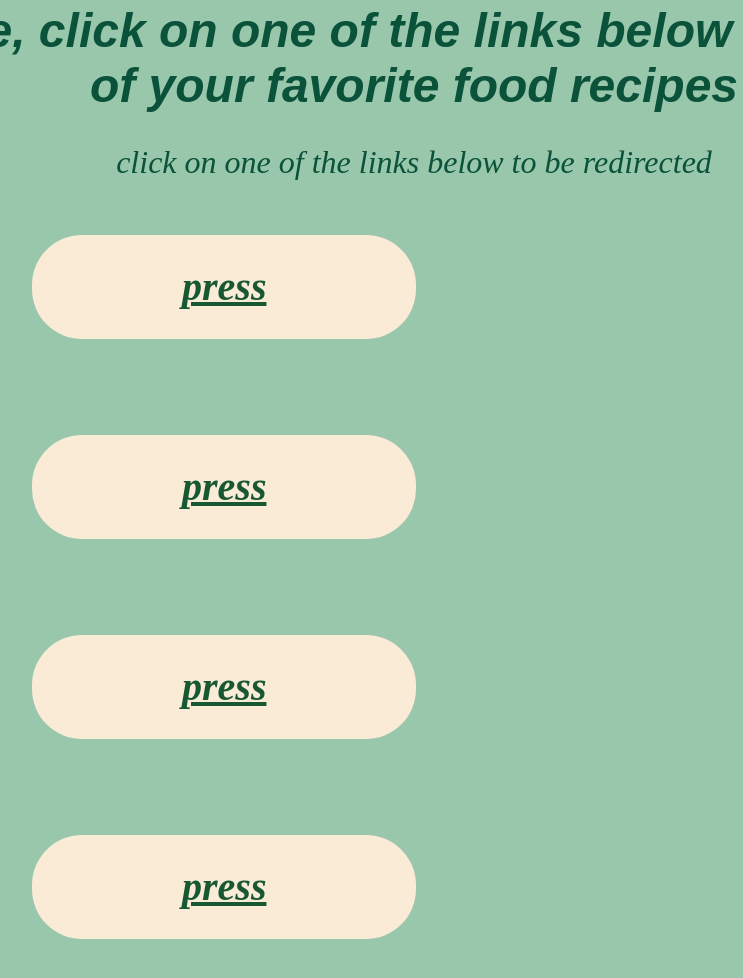
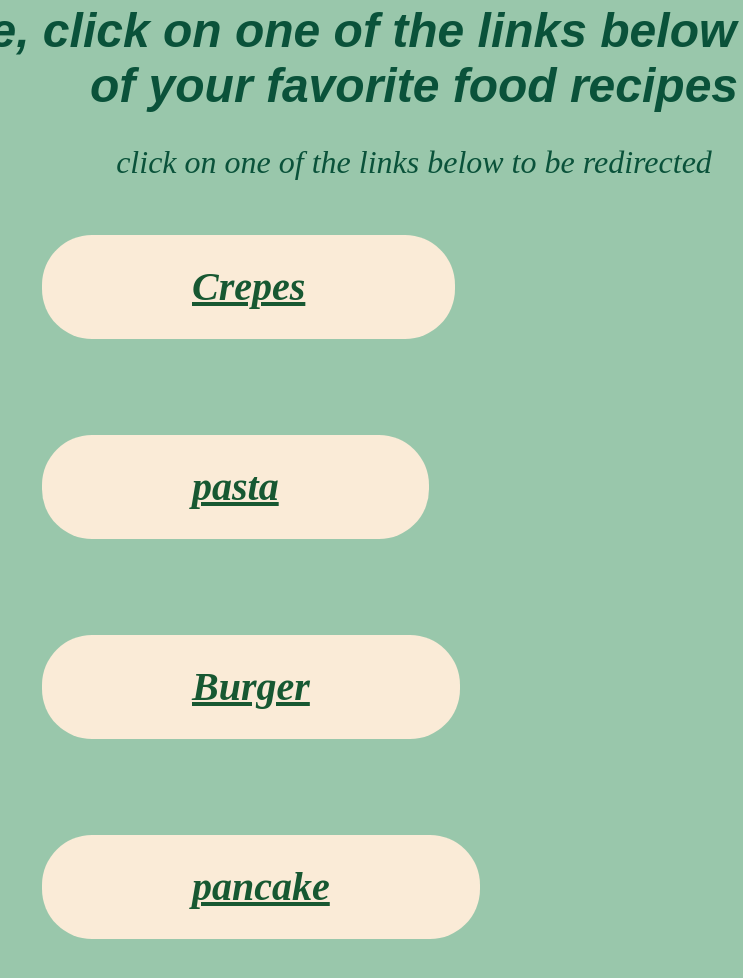
Before and after one commit to kendasite/kendasite, a plain HTML site: page index.html in a window 1280 px wide. Shown: the part 512-1490 px from the top of the page, without its empty margins (226-969 px from the left). Drawn offline with Linux system fonts and the light colour scheme.

Commit message:
Update index.html

```diff
--- a/index.html
+++ b/index.html
@@ -17,7 +17,7 @@
         padding-right: 100px;
         font-size: 100px;
         font-style: oblique;
-        border-raduis: 50px;
+        border-raduis: 5px;
   }
   .second {
     text-align: center;
@@ -52,7 +52,7 @@
      cursor: pointer;
      font-weight: bold;
      font-size: 40px;
-     margin-left: 250px;
+     margin-left: 260px;
     transition: o.15s;
       }
       .four:hover {
@@ -79,7 +79,7 @@
      cursor: pointer;
      font-weight: bold;
      font-size: 40px;
-     margin-left: 250px;
+     margin-left: 260px;
     transition: o.15s;
       }
       .five:hover {
@@ -106,7 +106,7 @@
      cursor: pointer;
      font-weight: bold;
      font-size: 40px;
-     margin-left: 250px;
+     margin-left: 260px;
     transition: o.15s;
       }
       .six:hover {
@@ -133,7 +133,7 @@
      cursor: pointer;
      font-weight: bold;
      font-size: 40px;
-     margin-left: 250px;
+     margin-left: 260px;
     transition: o.15s;
       }
       .seven:hover {
@@ -148,13 +148,20 @@
   <body>
     <p class="first">kendasite</p>
     <p class="second">
-      Welcome, click on one of the links below to order one of your favorite food recipes
+      Welcome, click on one of the links below to learn one of your favorite food recipes
     </p>
     <p class="three"> click on one of the links below to be redirected</a>
-    <p><a class="four" href="" target="">press</a></p>
-    <p><a class="five" href="" target="_blank">press</a></p>
-    <p><a class="six" href="" target="_blank">press
+    <p><a class="four" href="https://www.allrecipes.com/recipe/16383/basic-crepes/" target="">
+      Crepes
+    </a></p>
+    <p><a class="five" href="https://www.allrecipes.com/recipe/21014/good-old-fashioned-pancakes/" target="_blank">
+      pasta
+    </a></p>
+    <p><a class="six" href="https://www.allrecipes.com/recipe/75290/tex-mex-burger-with-cajun-mayo/" target="_blank">
+      Burger
     </a> </p>
-    <p> <a class="seven" href="11" target="_blank">press</a></p>
+    <p> <a class="seven" href="https://www.allrecipes.com/recipe/21014/good-old-fashioned-pancakes/" target="_blank">
+      pancake
+    </a></p>
   </body>
 </html>
```
